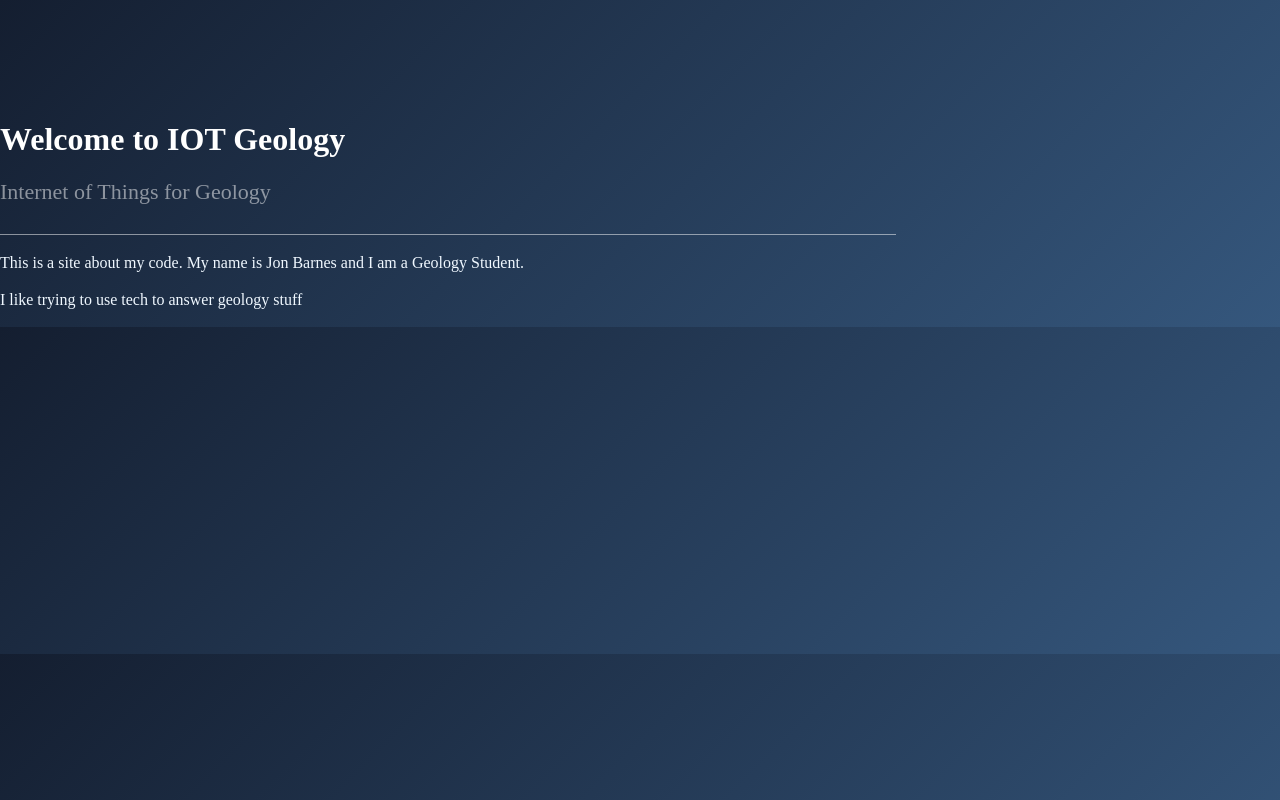
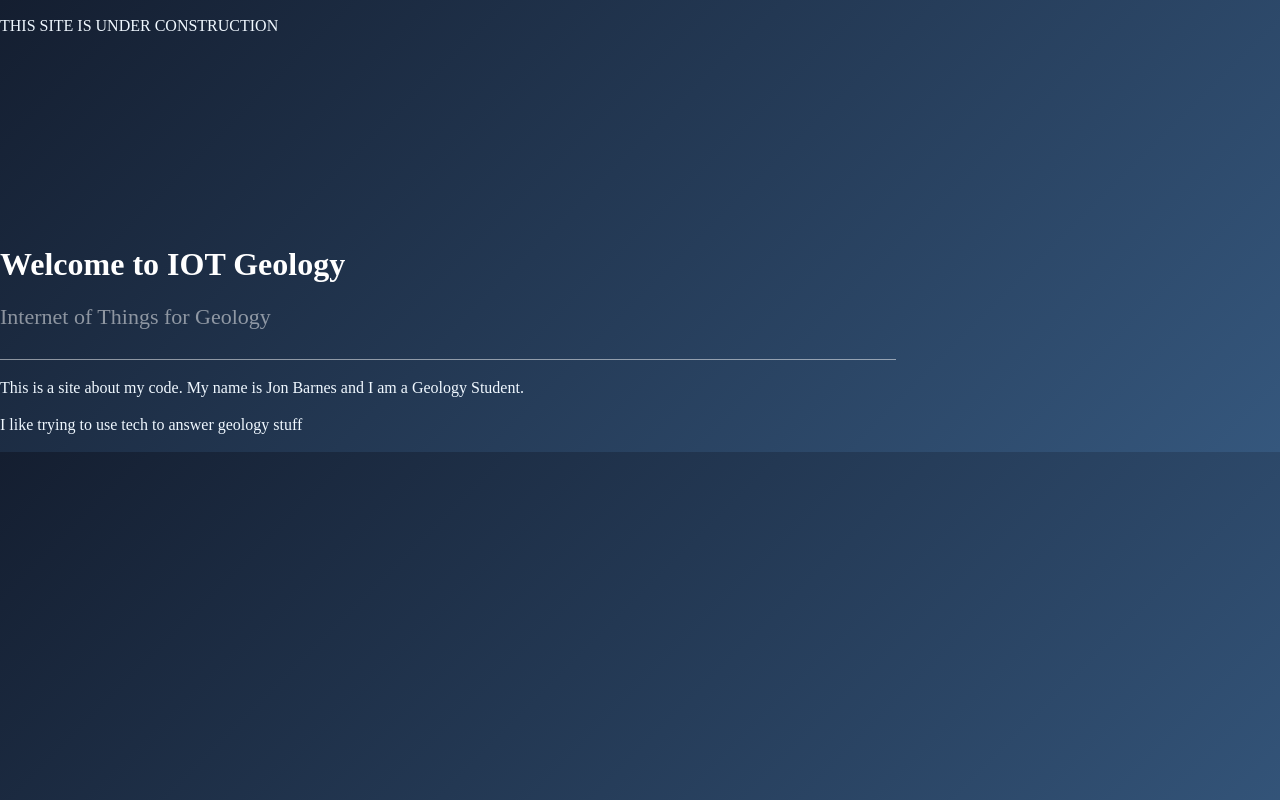
Before and after one commit to iotgeology/iotgeology.github.io, a plain HTML site: page index.html in a window 1280 px wide. Drawn offline with Linux system fonts and the light colour scheme.

Commit message:
Update index.html

```diff
--- a/index.html
+++ b/index.html
@@ -6,6 +6,11 @@
 </head>
 
 <body>
+  <p>THIS SITE IS UNDER CONSTRUCTION</p>
+  <br>
+  <br>
+  <br>
+  <br>
   <h1>Welcome to IOT Geology</h1>
   <h2>Internet of Things for Geology</h2>
 
```
